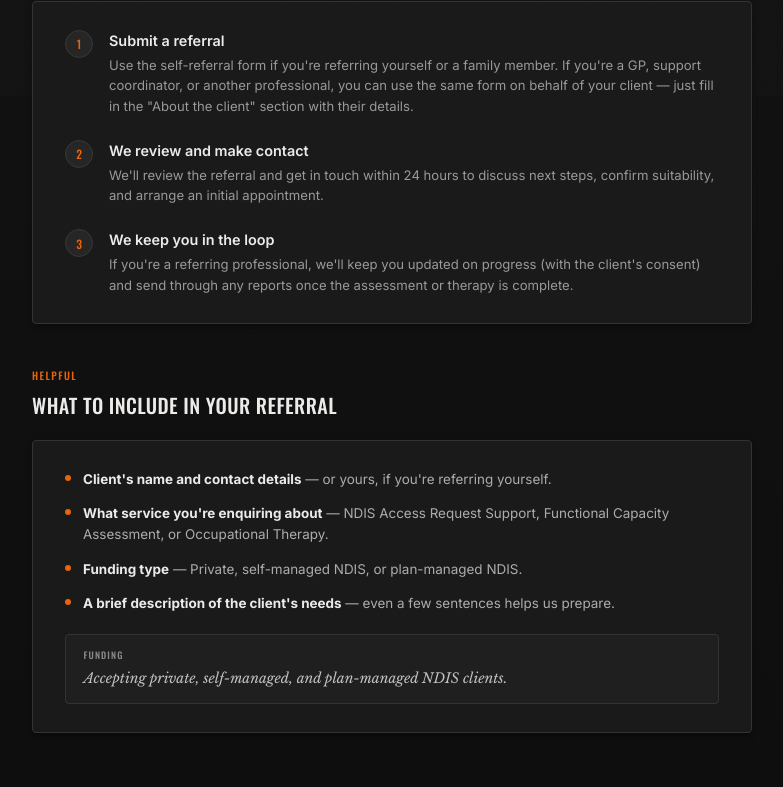
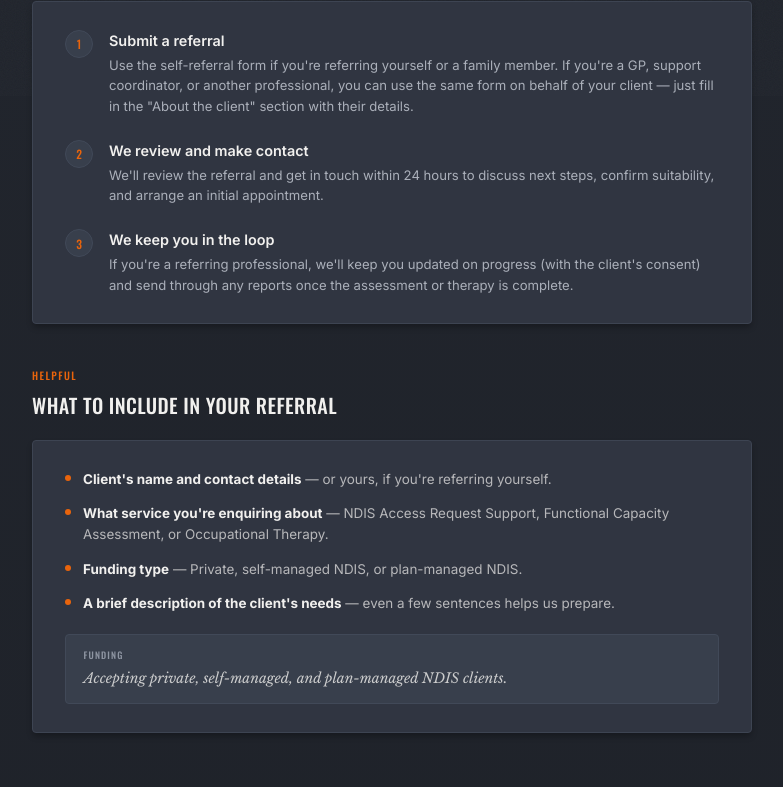
Before and after one commit to EstusHealth/estus-health-website, a React (Vite) app: page /for-referrers in a window 1280 px wide. Shown: the part 704-1491 px from the top of the page, without its empty margins (0-783 px from the left). Built offline with nearby package versions, Linux system fonts and the light colour scheme.

Commit message:
Update ForReferrers.jsx

```diff
--- a/src/pages/ForReferrers.jsx
+++ b/src/pages/ForReferrers.jsx
@@ -1,20 +1,12 @@
-// ForReferrers.jsx
-//
-// Full page component for the referrers/referring page.
-// Save as: app/referrers/page.jsx  (or wherever your referrers route lives)
-//
-// Links to /forms — that's where VVV_Forms.jsx lives. Adjust the href
-// if your forms page is at a different route.
-
 import { useState } from "react";
 
-// ─── STYLES ──────────────────────────────────────────────────────────────────
+// ─── STYLES (CHARCOAL THEME) ────────────────────────────────────────────────
 const S = {
   page: {
     minHeight: "100vh",
-    background: "hsl(0 0% 8%)",
-    backgroundImage: "linear-gradient(180deg, hsl(0 0% 8%) 0%, hsl(0 0% 5%) 100%)",
-    color: "hsl(40 10% 92%)",
+    background: "hsl(220 15% 16%)", // Charcoal
+    backgroundImage: "linear-gradient(180deg, hsl(220 15% 16%) 0%, hsl(220 15% 14%) 100%)",
+    color: "hsl(40 10% 94%)",
     fontFamily: "'Inter', sans-serif",
     position: "relative",
     overflow: "hidden",
@@ -65,7 +57,7 @@ const S = {
     fontSize: "clamp(2.25rem, 5vw, 3.75rem)",
     lineHeight: 1.1,
     fontWeight: 600,
-    color: "hsl(40 10% 92%)",
+    color: "hsl(40 10% 94%)",
     marginBottom: "1rem",
   },
   accentGradient: {
@@ -79,13 +71,13 @@ const S = {
     fontStyle: "italic",
     fontSize: "1rem",
     lineHeight: 1.7,
-    color: "hsl(40 10% 92% / 0.7)",
+    color: "hsl(40 10% 94% / 0.7)",
     maxWidth: "580px",
   },
 
-  // ── Self-referral callout (the most important block on the page) ─────────
+  // ── Self-referral callout ───────────────────────────────────────────────
   callout: {
-    background: "hsl(0 0% 10%)",
+    background: "hsl(220 15% 22%)", // Lighter Charcoal
     border: "1px solid hsl(24 90% 48% / 0.3)",
     borderRadius: "4px",
     boxShadow: "0 0 40px hsl(24 90% 48% / 0.07)",
@@ -117,13 +109,13 @@ const S = {
     fontFamily: "'Inter', sans-serif",
     fontSize: "1.1rem",
     fontWeight: 600,
-    color: "hsl(40 10% 92%)",
+    color: "hsl(40 10% 94%)",
     marginBottom: "0.45rem",
     lineHeight: 1.4,
   },
   calloutBody: {
     fontSize: "0.88rem",
-    color: "hsl(40 10% 92% / 0.65)",
+    color: "hsl(40 10% 94% / 0.65)",
     lineHeight: 1.6,
     marginBottom: "1rem",
   },
@@ -158,16 +150,16 @@ const S = {
     letterSpacing: "0.02em",
     fontSize: "1.25rem",
     fontWeight: 500,
-    color: "hsl(40 10% 92%)",
+    color: "hsl(40 10% 94%)",
     marginBottom: "1.25rem",
   },
 
   // ── Card ─────────────────────────────────────────────────────────────────
   card: {
-    background: "hsl(0 0% 10%)",
-    border: "1px solid hsl(0 0% 20%)",
+    background: "hsl(220 15% 22%)",
+    border: "1px solid hsl(220 15% 28%)",
     borderRadius: "4px",
-    boxShadow: "0 4px 6px -1px rgba(0,0,0,0.4)",
+    boxShadow: "0 4px 6px -1px rgba(0,0,0,0.3)",
     padding: "1.75rem 2rem",
   },
 
@@ -183,8 +175,8 @@ const S = {
     height: "28px",
     minWidth: "28px",
     borderRadius: "50%",
-    background: "hsl(0 0% 15%)",
-    border: "1px solid hsl(0 0% 22%)",
+    background: "hsl(220 15% 26%)",
+    border: "1px solid hsl(220 15% 30%)",
     display: "flex",
     alignItems: "center",
     justifyContent: "center",
@@ -196,12 +188,12 @@ const S = {
   stepTitle: {
     fontSize: "0.9rem",
     fontWeight: 600,
-    color: "hsl(40 10% 92%)",
+    color: "hsl(40 10% 94%)",
     marginBottom: "0.2rem",
   },
   stepBody: {
     fontSize: "0.82rem",
-    color: "hsl(0 0% 60%)",
+    color: "hsl(220 10% 70%)",
     lineHeight: 1.55,
   },
 
@@ -222,14 +214,14 @@ const S = {
   },
   includeText: {
     fontSize: "0.84rem",
-    color: "hsl(40 10% 92% / 0.7)",
+    color: "hsl(40 10% 94% / 0.7)",
     lineHeight: 1.55,
   },
 
   // ── Funding badge ────────────────────────────────────────────────────────
   fundingBadge: {
-    background: "hsl(0 0% 12%)",
-    border: "1px solid hsl(0 0% 20%)",
+    background: "hsl(220 15% 26%)",
+    border: "1px solid hsl(220 15% 30%)",
     borderRadius: "4px",
     padding: "0.9rem 1.1rem",
     marginTop: "1.25rem",
@@ -239,7 +231,7 @@ const S = {
     textTransform: "uppercase",
     letterSpacing: "0.12em",
     fontSize: "0.58rem",
-    color: "hsl(0 0% 55%)",
+    color: "hsl(220 10% 60%)",
     fontWeight: 500,
     marginBottom: "0.3rem",
   },
@@ -247,14 +239,14 @@ const S = {
     fontFamily: "'Libre Baskerville', serif",
     fontStyle: "italic",
     fontSize: "0.87rem",
-    color: "hsl(40 10% 92% / 0.8)",
+    color: "hsl(40 10% 94% / 0.8)",
     lineHeight: 1.5,
   },
 
   // ── CTA block at bottom ──────────────────────────────────────────────────
   cta: {
-    background: "hsl(0 0% 10%)",
-    border: "1px solid hsl(0 0% 20%)",
+    background: "hsl(220 15% 22%)",
+    border: "1px solid hsl(220 15% 28%)",
     borderRadius: "4px",
     padding: "2.75rem 2rem",
     textAlign: "center",
@@ -266,12 +258,12 @@ const S = {
     letterSpacing: "0.02em",
     fontSize: "1.5rem",
     fontWeight: 600,
-    color: "hsl(40 10% 92%)",
+    color: "hsl(40 10% 94%)",
     marginBottom: "0.6rem",
   },
   ctaBody: {
     fontSize: "0.88rem",
-    color: "hsl(0 0% 60%)",
+    color: "hsl(220 10% 70%)",
     marginBottom: "1.5rem",
     lineHeight: 1.55,
   },
@@ -296,7 +288,7 @@ const S = {
   },
   ctaNote: {
     fontSize: "0.75rem",
-    color: "hsl(0 0% 55%)",
+    color: "hsl(220 10% 60%)",
     marginTop: "0.6rem",
   },
 };
@@ -334,9 +326,7 @@ export default function Referrers() {
         </div>
 
         {/* ════════════════════════════════════════════════════════════════════
-            SELF-REFERRAL CALLOUT — sits at the top, before anything else.
-            This is the key scope requirement: self-referrals must be prominent,
-            not buried.
+            SELF-REFERRAL CALLOUT
         ════════════════════════════════════════════════════════════════════ */}
         <div style={S.callout}>
           <div style={S.calloutBar} />
@@ -411,29 +401,29 @@ export default function Referrers() {
             <div style={S.includeRow}>
               <div style={S.includeDot} />
               <div style={S.includeText}>
-                <strong style={{ color: "hsl(40 10% 92%)" }}>Client's name and contact details</strong> — or yours, if you're referring yourself.
+                <strong style={{ color: "hsl(40 10% 94%)" }}>Client's name and contact details</strong> — or yours, if you're referring yourself.
               </div>
             </div>
             <div style={S.includeRow}>
               <div style={S.includeDot} />
               <div style={S.includeText}>
-                <strong style={{ color: "hsl(40 10% 92%)" }}>What service you're enquiring about</strong> — NDIS Access Request Support, Functional Capacity Assessment, or Occupational Therapy.
+                <strong style={{ color: "hsl(40 10% 94%)" }}>What service you're enquiring about</strong> — NDIS Access Request Support, Functional Capacity Assessment, or Occupational Therapy.
               </div>
             </div>
             <div style={S.includeRow}>
               <div style={S.includeDot} />
               <div style={S.includeText}>
-                <strong style={{ color: "hsl(40 10% 92%)" }}>Funding type</strong> — Private, self-managed NDIS, or plan-managed NDIS.
+                <strong style={{ color: "hsl(40 10% 94%)" }}>Funding type</strong> — Private, self-managed NDIS, or plan-managed NDIS.
               </div>
             </div>
             <div style={S.includeRow}>
               <div style={S.includeDot} />
               <div style={S.includeText}>
-                <strong style={{ color: "hsl(40 10% 92%)" }}>A brief description of the client's needs</strong> — even a few sentences helps us prepare.
+                <strong style={{ color: "hsl(40 10% 94%)" }}>A brief description of the client's needs</strong> — even a few sentences helps us prepare.
               </div>
             </div>
 
-            {/* Funding wording — exact approved string */}
+            {/* Funding wording */}
             <div style={S.fundingBadge}>
               <div style={S.fundingLabel}>Funding</div>
               <div style={S.fundingText}>
```
